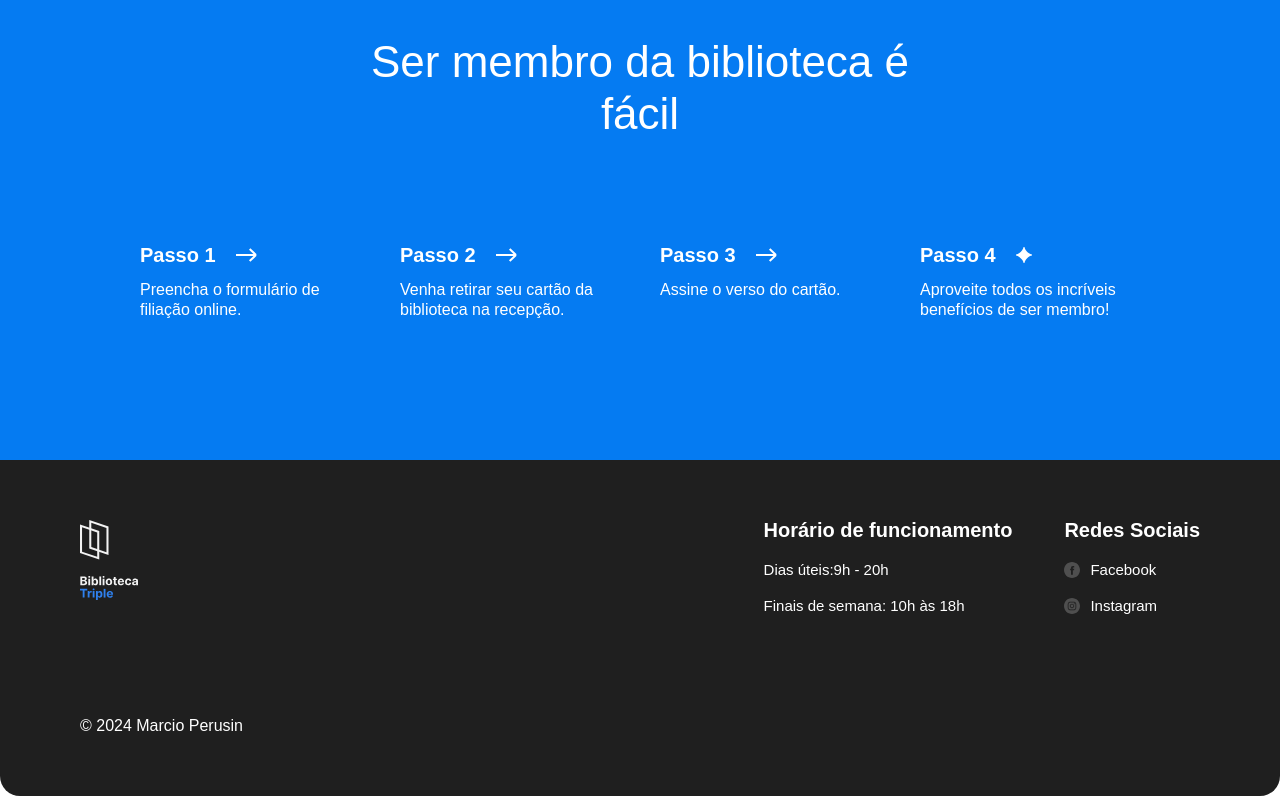
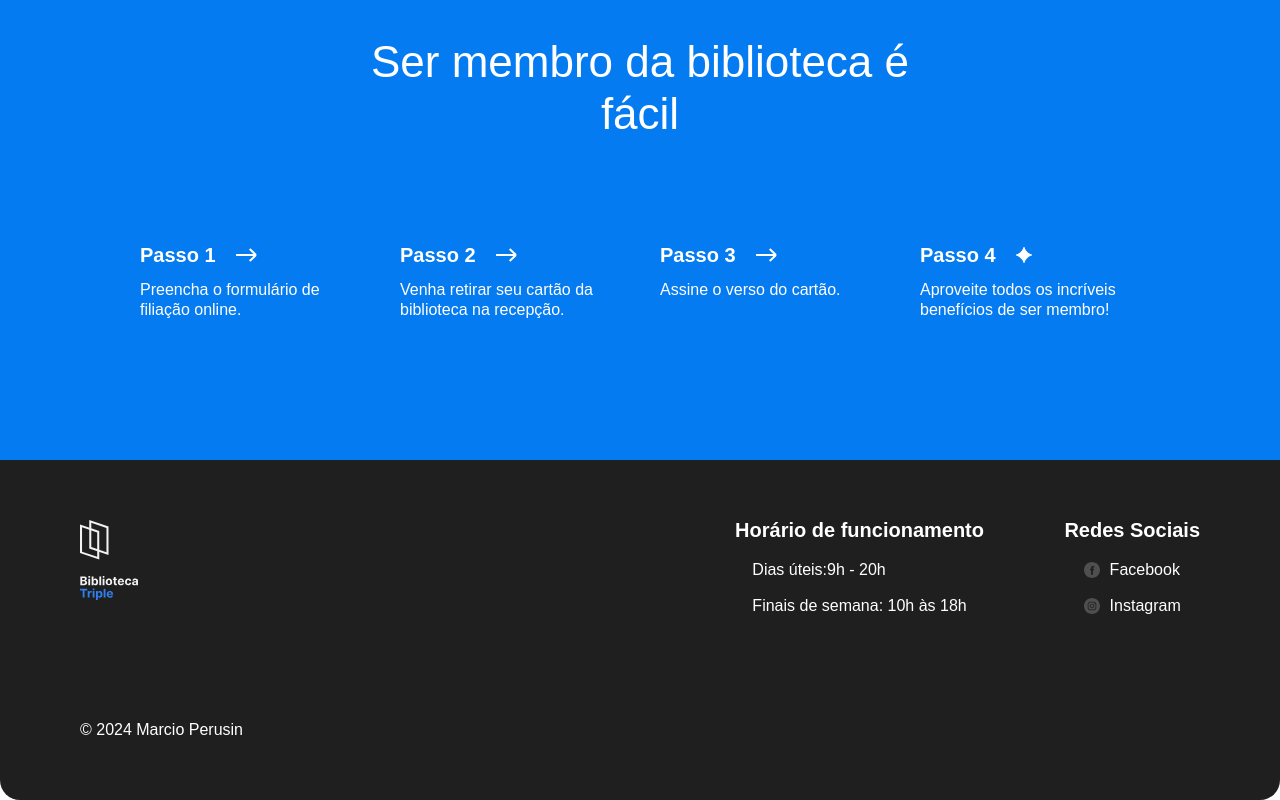
Before and after one commit to Perozin/web_project_library, a plain HTML site: page index.html in a window 1280 px wide. Shown: the part 3054-3854 px from the top of the page. Drawn offline with Linux system fonts and the light colour scheme.

Commit message:
Nova atualização do projeto 3.3

```diff
--- a/index.html
+++ b/index.html
@@ -312,7 +312,7 @@
 
       <footer class="footer" id="footer">
         <div class="footer__columns">
-          <div class="footer__column">
+          <div class="footer__column footer__column_content_logo">
             <img
               src="./images/logo_white.svg"
               alt="Logotipo Biblioteca Triple de cor branca"
@@ -320,7 +320,6 @@
             />
           </div>
 
-          <div class="footer__column">
           <div class="footer__column footer__column_content_hours">
             <h2 class="footer__column-heading">Horário de funcionamento</h2>
             <ul class="footer__list">
@@ -333,9 +332,7 @@
               </li>
             </ul>
           </div>
-          </div>
 
-          <div class="footer__column">
           <div class="footer__column footer__column_content_social">
             <h2 class="footer__column-heading">Redes Sociais</h2>
             <ul class="footer__list">
@@ -365,8 +362,10 @@
             </ul>
           </div>
         </div>
+
+        <div class="footer__copyright">
+          <p class="footer__copyright-text">© 2024 Marcio Perusin</p>
         </div>
-        <p class="footer__copyright">© 2024 Marcio Perusin</p>
       </footer>
     </div>
   </body>
--- a/styles/style.css
+++ b/styles/style.css
@@ -357,11 +357,51 @@
 
 .footer__columns {
   display: flex;
+  margin: 0 0 100px 0;
+  padding: 0;
+  position: relative;
   height: auto;
   width: auto;
+}
+
+.footer__column {
+  position: absolute;
+  display: flex;
+  align-items: center;
+  flex-direction: column;
   margin: 0;
-  justify-content: center;
-  position: relative;
+  padding: 0;
+}
+
+.footer__column_content_logo {
+  position: absolute;
+  top: 0;
+  left: 0;
+  margin: 0;
+  padding: 0 0 16px 0;
+}
+
+.footer__column_content_hours {
+  position: absolute;
+  top: 0;
+  right: 216px;
+  margin: 0;
+  padding: 0;
+}
+
+.footer__column_content_social {
+  position: absolute;
+  right: 0;
+  top: 0;
+  margin: 0;
+  padding: 0;
+}
+
+.footer__column-heading {
+  padding: 0;
+  margin: 0;
+  align-items: center;
+  font-size: 20px;
 }
 
 .footer__logo {
@@ -369,39 +409,13 @@
   width: 58px;
   margin: 0;
   padding: 0;
-  position: absolute;
-  top: 0;
-  left: 0;
-}
-
-.footer__column_content_hours {
-  position: relative;
-  top: 0;
-  left: 248px;
-}
-
-.footer__column_content_social {
-  position: absolute;
-  right: 0;
-  top: 0;
-}
-
-.footer__column-heading {
-  padding: 0;
-  margin: 0;
-  display: flex;
-  align-items: center;
-  font-size: 20px;
-}
-
-.footer__logo-image {
 }
 
 .footer__list {
   list-style-type: none;
-  padding: 20px 0 0;
-  margin: 0;
-  font-size: 15px;
+  margin: 20px 0 0;
+  padding: 0;
+  font-size: 16px;
 }
 
 .footer__list-item {
@@ -417,11 +431,11 @@
 }
 
 .footer__list-item_facebook {
-  margin-bottom: 16px;
+  margin: 0 0 16px 0;
 }
 
 .footer__list-item_instagram {
-  margin-bottom: 0;
+  margin: 0;
 }
 
 .footer__column-link {
@@ -442,17 +456,20 @@
 }
 
 .footer__social-icon_facebook {
-  background-image: url("../images/facebook_white.svg"); /* Substituir pelo caminho para a imagem do Facebook */
-  margin-bottom: 0px;
+  background-image: url("../images/facebook_white.svg");
 }
 
 .footer__social-icon_instagram {
-  background-image: url("../images/instagram_white.svg"); /* Substituir pelo caminho para a imagem do Instagram */
-  margin-bottom: 0px;
+  background-image: url("../images/instagram_white.svg");
 }
 
 .footer__copyright {
   color: white;
-  padding-top: 100px;
-  margin: auto 0 0;
+  margin: 100px 0 0 0;
+  width: 173px;
 }
+
+.footer__copyright-text {
+  margin: 0;
+  padding: 0;
+}
```
Lines whose indentation alone changed are shown as unchanged.
